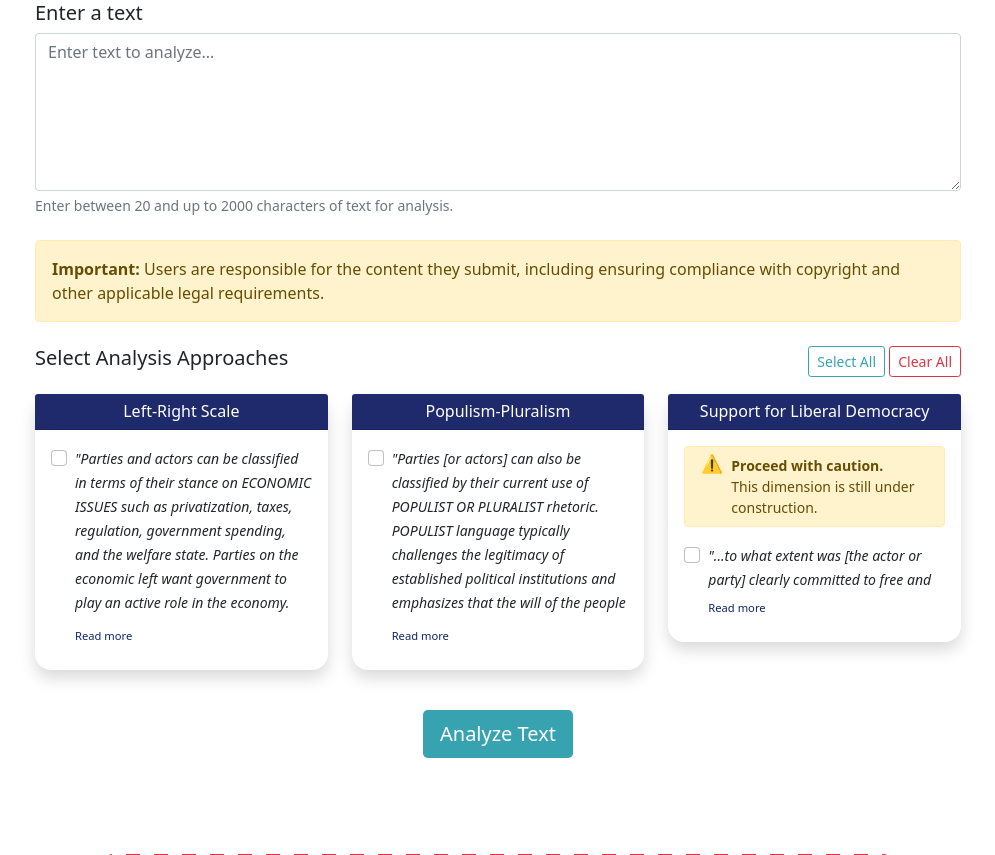
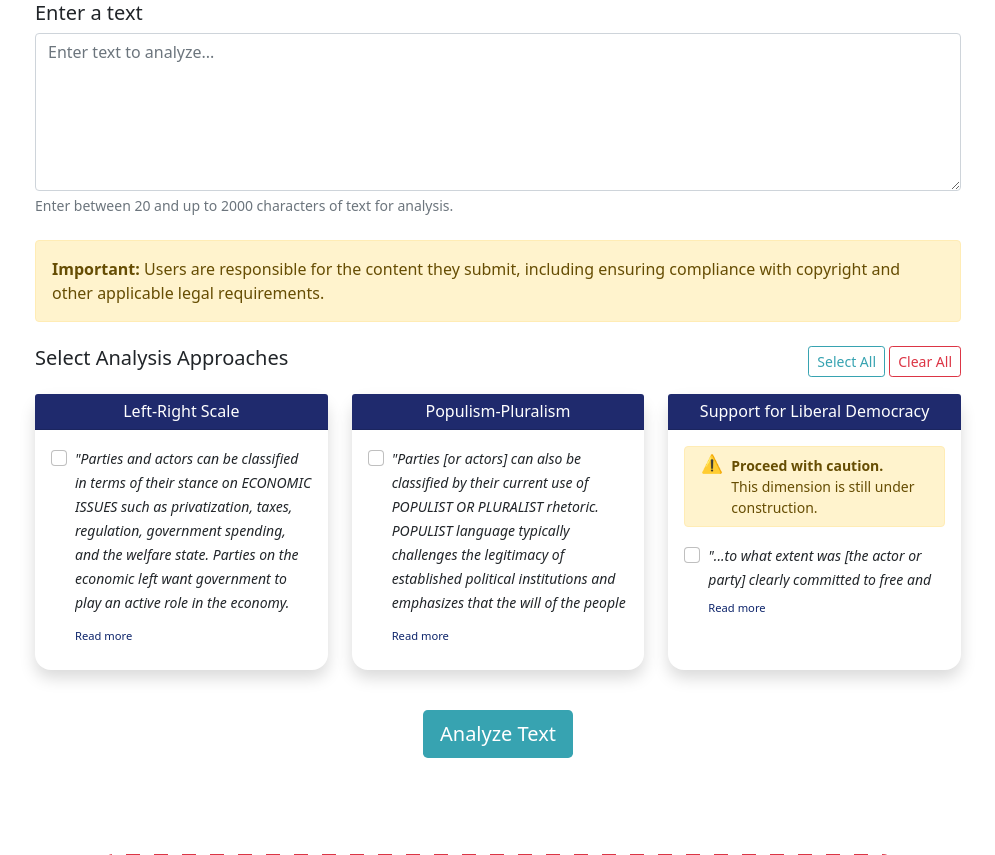
Before and after one commit to juangomezcruces/apsi, a Django app: page /analysis/ in a window 1280 px wide. Shown: the part 345-1200 px from the top of the page, without its empty margins (142-1137 px from the left). Run offline with Django 4.2, Linux system fonts and the light colour scheme.

Commit message:
Change card height from h-90 to h-100

```diff
--- a/templates/classifier/analysis.html
+++ b/templates/classifier/analysis.html
@@ -76,7 +76,7 @@
 
                             <!-- Left-Right Approaches: max-height 133px ≈ 7 lines at ~19px/line -->
                             <div class="col-md-4 mb-3">
-                                <div class="card h-90">
+                                <div class="card h-100">
                                     <div class="card-header bg-custom text-white text-center">
                                         <h6 class="mb-0">Left-Right Scale</h6>
                                     </div>
@@ -99,7 +99,7 @@
 
                             <!-- Populism Approaches: max-height 100px ≈ 5 lines -->
                             <div class="col-md-4 mb-3">
-                                <div class="card h-90">
+                                <div class="card h-100">
                                     <div class="card-header bg-custom text-white text-center">
                                         <h6 class="mb-0">Populism-Pluralism</h6>
                                     </div>
@@ -121,7 +121,7 @@
 
                             <!-- Liberal-Illiberal Approaches-->
                             <div class="col-md-4 mb-3">
-                                <div class="card h-90 border-warning">
+                                <div class="card h-100 border-warning">
                                     <div class="card-header bg-custom text-white text-center">
                                         <h6 class="mb-0">Support for Liberal Democracy</h6>
                                     </div>
```
